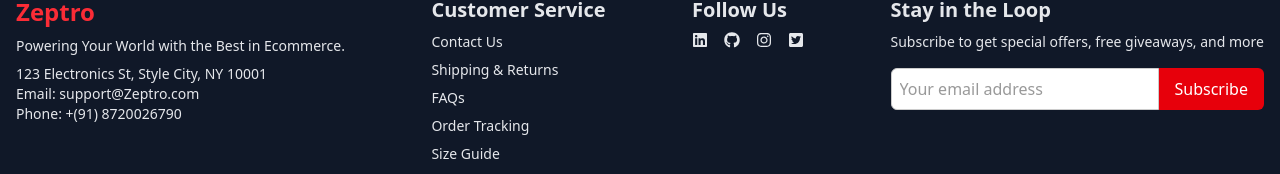
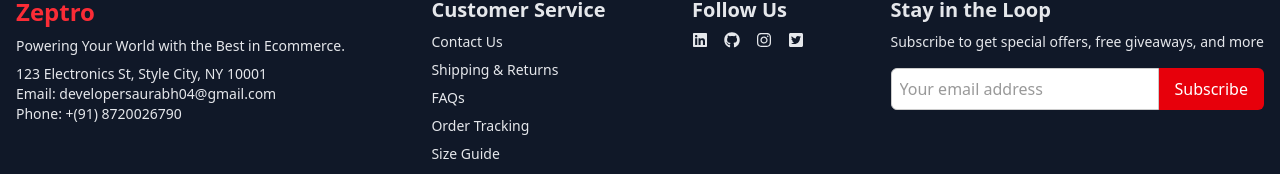
Before and after one commit to SaurabhPandey016/Zeptro-ecommerce-app, a React (Vite) app in the folder zeptro-app-frontend/: page /cart in a window 1280 px wide. Shown: the part 744-918 px from the top of the page. Built offline with nearby package versions, Linux system fonts and the light colour scheme; no server answers.

Commit message:
added email

```diff
--- a/zeptro-app-frontend/src/components/Footer.jsx
+++ b/zeptro-app-frontend/src/components/Footer.jsx
@@ -16,7 +16,7 @@ const Footer = () => {
             </Link>
             <p className='mt-2 text-sm'>Powering Your World with the Best in Ecommerce.</p>
             <p className='mt-2 text-sm'>123 Electronics St, Style City, NY 10001</p>
-            <p className='text-sm'>Email: support@Zeptro.com</p>
+            <p className='text-sm'>Email: developersaurabh04@gmail.com</p>
             <p className='text-sm'>Phone: +(91) 8720026790</p>
         </div>
         {/* customer service link */}
```
